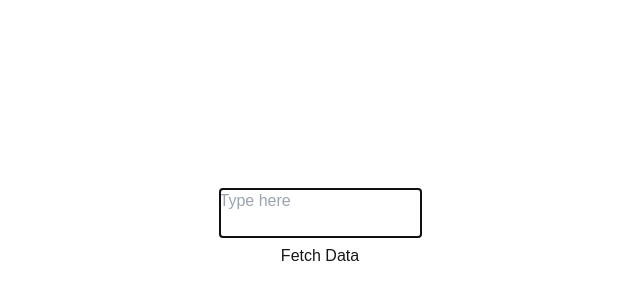
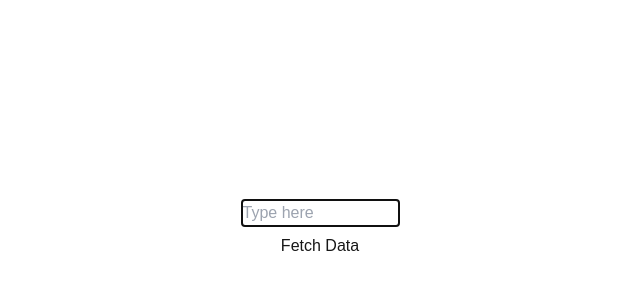
Before and after one commit to kennedymahoro/typingreactapp, a Next.js app: page / in a window 1280 px wide. Shown: the part 172-472 px from the top of the page, without its empty margins (320-960 px from the left). Built offline with nearby package versions, Linux system fonts and the light colour scheme.

Commit message:
reduced textarea size and added border

```diff
--- a/src/app/page.tsx
+++ b/src/app/page.tsx
@@ -29,7 +29,7 @@ export default function Home() {
         </div>
         <div>
           <textarea onChange={handleChange}  placeholder="Type here"
-            autoComplete="off" autoFocus={true} className="border-solid border-spacing-1" wrap="off" spellCheck={false} style={{ resize: "none" }} rows={2} cols={20}
+            autoComplete="off" autoFocus={true} className="border-solid border-2 " wrap="off" spellCheck={false} style={{ resize: "none" }} rows={1} cols={15}
           ></textarea>
         </div>
         <div>
```
